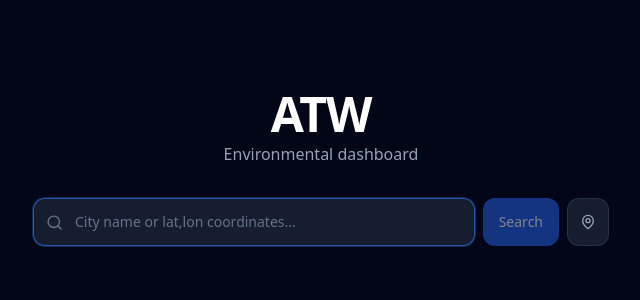
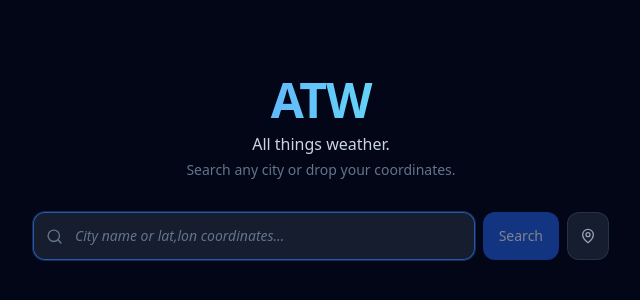
Before and after one commit to kacper1zajkowski/ATW, a React (Vite) app in the folder frontend/: page / in a window 1280 px wide. Shown: the part 232-532 px from the top of the page, without its empty margins (319-959 px from the left). Built offline with nearby package versions, Linux system fonts and the light colour scheme.

Commit message:
mock delete + cleanup

```diff
--- a/frontend/src/App.jsx
+++ b/frontend/src/App.jsx
@@ -26,8 +26,9 @@ export default function App() {
       >
         {!hasContent && (
           <div className="mb-8 text-center">
-            <h1 className="mb-1 text-5xl font-bold tracking-tight text-white">ATW</h1>
-            <p className="text-slate-400">Environmental dashboard</p>
+            <h1 className="mb-2 text-5xl font-bold tracking-tight bg-gradient-to-r from-blue-400 to-cyan-300 bg-clip-text text-transparent">ATW</h1>
+            <p className="text-slate-300 font-medium">All things weather.</p>
+            <p className="mt-1 text-sm text-slate-500">Search any city or drop your coordinates.</p>
           </div>
         )}
 
@@ -59,11 +60,6 @@ export default function App() {
                 <span>
                   {state.data.location.lat.toFixed(3)}, {state.data.location.lon.toFixed(3)}
                 </span>
-                {state.data._meta.source === 'mock' && (
-                  <span className="rounded-full bg-amber-500/10 px-2 py-0.5 text-xs text-amber-400">
-                    mock data
-                  </span>
-                )}
               </div>
             )}
             <Dashboard data={state.status === 'success' ? state.data : null} />
--- a/frontend/src/components/Dashboard.jsx
+++ b/frontend/src/components/Dashboard.jsx
@@ -30,10 +30,10 @@ export function Dashboard({ data }) {
         <UVTile uv={data.uv} index={2} />
       </div>
       <div className="md:col-span-2 lg:col-span-4">
-        <ForecastTile forecast={data.forecast} index={3} />
+        <ForecastTile forecast={data.forecast} summary={data.forecast_summary} index={3} />
       </div>
       <div className="lg:col-span-2">
-        <SatelliteTile satellite={data.satellite} location={data.location} index={4} />
+        <SatelliteTile location={data.location} index={4} />
       </div>
     </div>
   );
--- a/frontend/src/components/SearchBar.jsx
+++ b/frontend/src/components/SearchBar.jsx
@@ -33,7 +33,7 @@ export function SearchBar({ value, onChange, onSearch, loading, compact }) {
           value={value}
           onChange={(e) => onChange(e.target.value)}
           placeholder="City name or lat,lon coordinates…"
-          className="flex-1 bg-transparent px-3 text-sm text-slate-100 outline-none placeholder:text-slate-500"
+          className="flex-1 bg-transparent px-3 text-sm text-slate-100 outline-none placeholder:text-slate-500 placeholder:italic"
           disabled={loading}
           autoFocus={!compact}
         />
```
Also changed, not shown: 1 other file (tests, documents, lock files or other folders).
